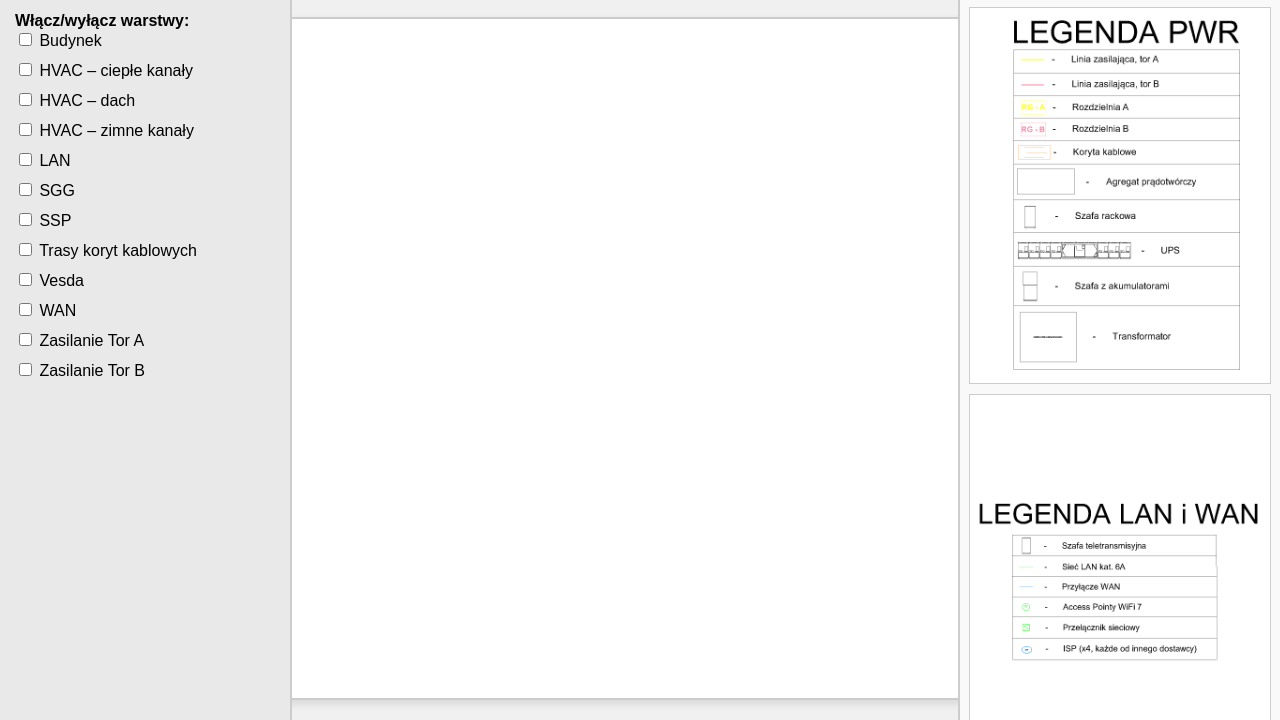
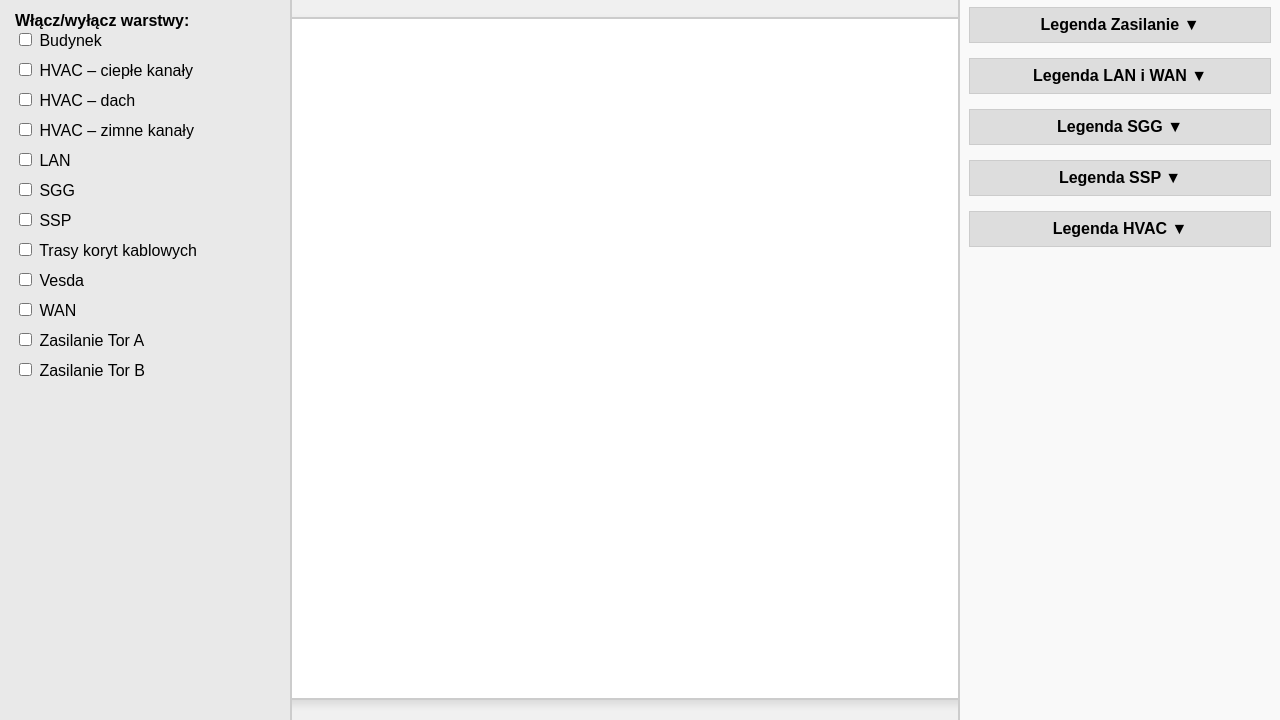
Before and after one commit to gibby2k/Wizualizacja-WWW, a plain HTML site: page index.html in a window 1280 px wide. Shown: the part 80-800 px from the top of the page. Drawn offline with Linux system fonts and the light colour scheme.

Commit message:
Update index.html

```diff
--- a/index.html
+++ b/index.html
@@ -135,13 +135,76 @@
 
   <!-- Legenda -->
   <div id="legend">
-    <img src="PNG/Legenda-Zasilanie.png" alt="Legenda Zasilanie" />
-    <img src="PNG/Legenda-LAN-i-WAN.png" alt="Legenda LAN i WAN" />
-    <img src="PNG/Legenda-SGG.png" alt="Legenda SGG" />
-    <img src="PNG/Legenda-SSP.png" alt="Legenda SSP" />
-    <img src="PNG/Legenda-HVAC.png" alt="Legenda HVAC" />
+    <div class="legend-section">
+      <h3 onclick="toggleLegend(this)">Legenda Zasilanie ▼</h3>
+      <div class="legend-content">
+        <img src="PNG/Legenda-Zasilanie.png" alt="Legenda Zasilanie" />
+      </div>
+    </div>
+    <div class="legend-section">
+      <h3 onclick="toggleLegend(this)">Legenda LAN i WAN ▼</h3>
+      <div class="legend-content">
+        <img src="PNG/Legenda-LAN-i-WAN.png" alt="Legenda LAN i WAN" />
+      </div>
+    </div>
+    <div class="legend-section">
+      <h3 onclick="toggleLegend(this)">Legenda SGG ▼</h3>
+      <div class="legend-content">
+        <img src="PNG/Legenda-SGG.png" alt="Legenda SGG" />
+      </div>
+    </div>
+    <div class="legend-section">
+      <h3 onclick="toggleLegend(this)">Legenda SSP ▼</h3>
+      <div class="legend-content">
+        <img src="PNG/Legenda-SSP.png" alt="Legenda SSP" />
+      </div>
+    </div>
+    <div class="legend-section">
+      <h3 onclick="toggleLegend(this)">Legenda HVAC ▼</h3>
+      <div class="legend-content">
+        <img src="PNG/Legenda-HVAC.png" alt="Legenda HVAC" />
+      </div>
+    </div>
   </div>
 </div>
+
+<style>
+  .legend-section {
+    width: 100%;
+    margin-bottom: 15px;
+    border: 1px solid #ccc;
+    background: #fff;
+  }
+
+  .legend-section h3 {
+    margin: 0;
+    padding: 8px;
+    background: #ddd;
+    font-size: 16px;
+    cursor: pointer;
+    text-align: center;
+  }
+
+  .legend-content {
+    display: none;
+    padding: 8px;
+  }
+
+  .legend-content img {
+    width: 100%;
+    border: 1px solid #ccc;
+  }
+</style>
+
+<script>
+  // toggle legend visibility
+  function toggleLegend(header) {
+    const content = header.nextElementSibling;
+    const isVisible = content.style.display === "block";
+    content.style.display = isVisible ? "none" : "block";
+    header.innerText = header.innerText.replace(isVisible ? "▲" : "▼", isVisible ? "▼" : "▲");
+  }
+</script>
 
 <script>
   const canvas = document.getElementById('canvas');
```
